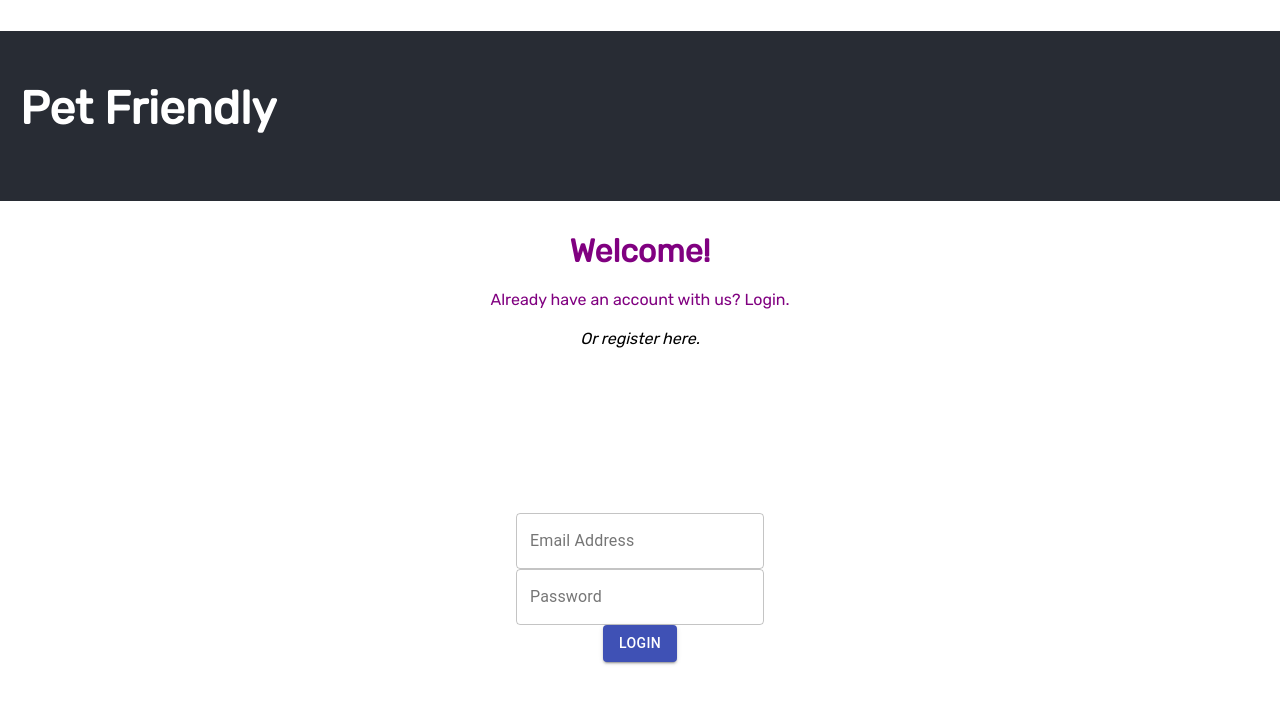
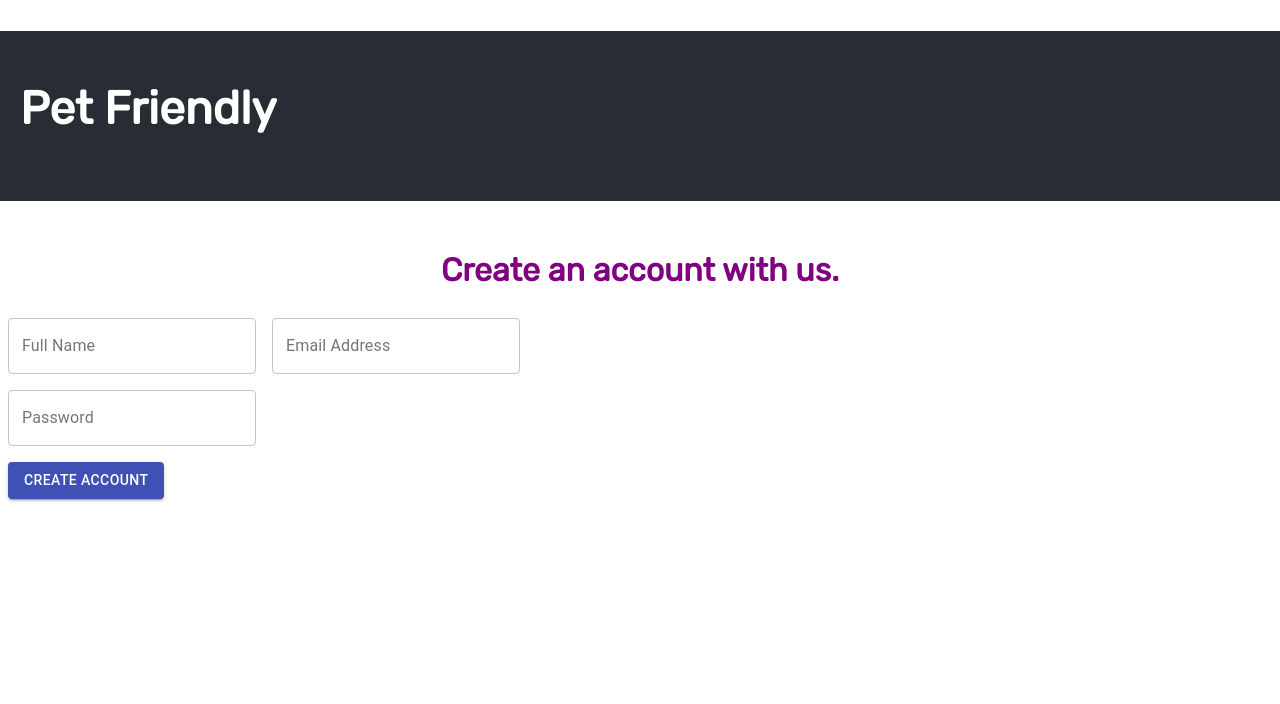
Before and after one commit to nholder06/capstone-web, a React (Create React App) app: page / in a window 1280 px wide. Before the commit this address led to /login. Shown: the top 704 px of the page. Built offline with nearby package versions, Linux system fonts and the light colour scheme.

Commit message:
working create account page

```diff
--- a/src/App.js
+++ b/src/App.js
@@ -6,14 +6,15 @@ import { BrowserRouter as Router,
         } from 'react-router-dom';
 import { store } from './actions/store';
 import { Provider } from 'react-redux';
-import  User  from './components/User';
-import { Container} from "@material-ui/core";
-import { PrivateRoute } from "../src/components/PrivateRoute";
-import { HomePage } from "../src/pages/HomePage";
-import { LoginPage } from "../src/pages/LoginPage";
-import { Header } from "../src/components/Header";
-import  UserPetForm  from '../src/pages/UserPetForm';
-import  "./index.css";
+import { Container} from '@material-ui/core';
+import { PrivateRoute } from '../src/components/PrivateRoute';
+import { HomePage } from '../src/pages/HomePage';
+import { LoginPage } from '../src/pages/LoginPage';
+import { Header } from '../src/components/Header';
+import  Register  from '../src/components/Register';
+import  User  from '../src/components/User';
+import  UserPetForm from '../src/pages/UserPetForm';
+import  './index.css';
 
 
 
@@ -25,10 +26,16 @@ class App extends React.Component {
         <div>
          <Container maxWidth="lg"></Container>
            <Header />
+            {/* <Register /> */}
             <Router>
                <div>
+               <Switch>
+               <Route path='/userLogin/Register' component={ Register } />
+                <Register />
                  <PrivateRoute exact path='/' component = { HomePage } />
-                 <Route path='/login' component= { LoginPage } />
+                  <Route path='/login' component= { LoginPage } />
+                 <LoginPage />
+                 </Switch>
               </div>
             </Router>
       </div>
--- a/src/actions/api.js
+++ b/src/actions/api.js
@@ -1,15 +1,16 @@
 import axios from "axios";
 import { user } from "../reducers/user";
+import { pet } from "../reducers/pet";
+
 
 const baseUrl = "http://localhost:63851/api/"
-
 
 const userUrl = {
     user(url = baseUrl + user) {
         return {
             fetchAll: () => axios.get(url),
             fetchById: id => axios.get(url + id),
-            // create: newRecord => axios.post(url, newRecord),
+            create: newRecord => axios.post(baseUrl + "userLogin/register", newRecord),
             update: (id, updatedRecord) => axios.put(url + id, updatedRecord),
             delete: id => axios.delete (url + id)
         }
@@ -17,7 +18,7 @@ const userUrl = {
 }
 
 const petUrl = {
-     pets(url = baseUrl + 'pets') {
+     pet(url = baseUrl + 'pets') {
             return {
                 fetchAll: () => axios.get(url),
                 fetchById: id => axios.get(url + id),
--- a/src/actions/pet.js
+++ b/src/actions/pet.js
@@ -51,7 +51,7 @@ export const update = (id, data, onSuccess) => dispatch => {
 
 export const Delete = (id, onSuccess) => dispatch => {
     petUrl.pet().delete(id)
-    .then(re=> {
+    .then(res=> {
         dispatch({
             type: ACTION_TYPES.DELETE,
             payload: id
--- a/src/pages/UserPetForm.js
+++ b/src/components/Register.js
@@ -1,9 +1,8 @@
-import React from 'react';
-import { TextField, Grid, withStyles, Button } from '@material-ui/core';
-import  UseForm  from '../components/UseForm';
+import React from "react";
+import UseForm from "../components/UseForm";
+import { TextField, Grid, withStyles, Button } from "@material-ui/core";
 import { connect } from "react-redux";
 import * as actions from "../actions/user";
-
 
 const styles = theme => ({
     root: {
@@ -23,23 +22,29 @@ const styles = theme => ({
 
 const initialFieldValues = {
     fullName: '',
-    email: ''
+    email: '',
+    password: ''
 }
 
-const UserPetForm = ({classes, ...props}) => {
+const Register = ({classes, ...props}) => {
 
     const validate = (fieldValues = values) => {
+
         let temp = {}
-        if('fullName' in fieldValues)
+        if("fullName" in fieldValues){
             temp.fullName = fieldValues.fullName?"":"Required."
-        if('email' in fieldValues)
-            temp.email = fieldValues.email?"":"Required."
-            temp.email = (/^$|.+@.+...+/).test(fieldValues.email)?"":"Not valid email."
+        }
+        if("email" in fieldValues){
+            temp.email = (/^$|.+@.+...+/).test(fieldValues.email)?"":"Not valid email. Required."
+        }
+        if("password" in fieldValues){
+            temp.password = fieldValues.password?"":"Required."
+        }
             setErrors({
                 ...temp
             })
         if(fieldValues === values)
-        return Object.values(temp).every(x=> x==="")
+            return Object.values(temp).every(x => x === "")
         }
 
         const {
@@ -58,6 +63,10 @@ const handleSubmit = e => {
         }
 
  return (
+           <div>
+            <div>
+                <h1 className={'title'}>Create an account with us.</h1>
+            </div>
             <form autoComplete="off" noValidate className={classes.root} onSubmit={handleSubmit}>
             <Grid container>
                 <Grid item xs={6}>
@@ -83,20 +92,8 @@ const handleSubmit = e => {
                     label="Password"
                     value={values.password}
                     onChange={handleInputChange}
-                   // {...(errors.password && { error: true, helperText: errors.password})}
+                    {...(errors.password && { error: true, helperText: errors.password})}
                     />
-                    {/* <FormControl variant="outlined" className={classes.formControl}>
-                        <input>Pet Type</input>
-                        <Select
-                        name="petType"
-                        //value={values.petType}
-                       // onChange={handleInputChange}
-                        >
-                            <MenuItem>Select Pet Type</MenuItem>
-                            <MenuItem>Dog</MenuItem>
-                            <MenuItem>Cat</MenuItem>
-                        </Select> */}
-                    {/* </FormControl> */}
                     <div>
                         <Button
                         variant="contained"
@@ -109,6 +106,7 @@ const handleSubmit = e => {
                 </Grid>
             </Grid>
             </form>
+</div>
         )
     }
 
@@ -121,4 +119,4 @@ const mapActiontoProps = {
         updateUser : actions.update
     }
 
-export default connect(mapStateToProps, mapActiontoProps)(withStyles(styles)(UserPetForm));
+    export default connect(mapStateToProps, mapActiontoProps)(withStyles(styles)(Register));
--- a/src/styles/LoginPage.css
+++ b/src/styles/LoginPage.css
@@ -1,23 +1,29 @@
   .form {
     justify-content: center;
-    padding-block: 20px;
-    min-height: 50vh;
     display: flex;
-    flex-direction: column;
     align-items: center;
     justify-content: center;
-    margin:20px;
+    margin-top: 0%;
+    margin-top: 40px;
+    margin-right: 40px;
+    flex-direction: column;
   }
+
+  .form-group{
+    margin-top: 40px;
+    margin-right: 40px;
+  }
+
   .title {
     color: purple;
     display: flex;
     justify-content: center;
-    margin: 20px;
+    margin-top: 50px;
   }
   .register {
     display: flex;
     justify-content: center;
-    margin: 20px;
+
   }
 
   .help-block {
@@ -29,3 +35,7 @@
     align-items: center;
     justify-content: center;
   }
+
+  .submitButton {
+    flex-direction: column;
+  }
--- a/src/webpack.config.js
+++ b/src/webpack.config.js
@@ -14,8 +14,8 @@ module.exports = {
             }
         ]
     },
-    // plugins: [new HtmlWebpackPlugin({
-    //     template: './src/index.html'
+    //  plugins: [new HtmlWebpackPlugin({
+    //      template: './src/index.html'
     // })],
     devServer: {
         historyApiFallback: true
```
Lines whose indentation alone changed are shown as unchanged.
